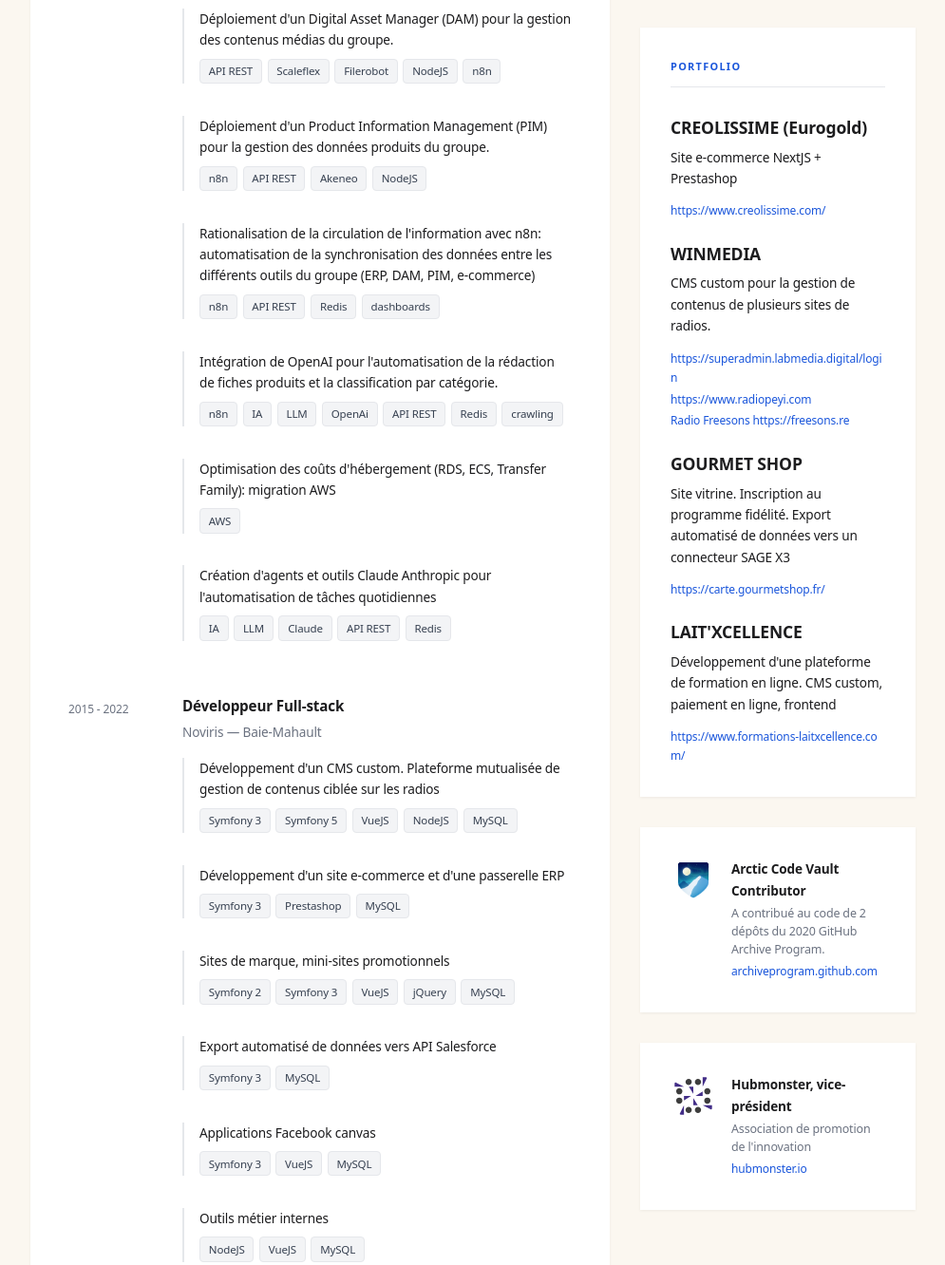
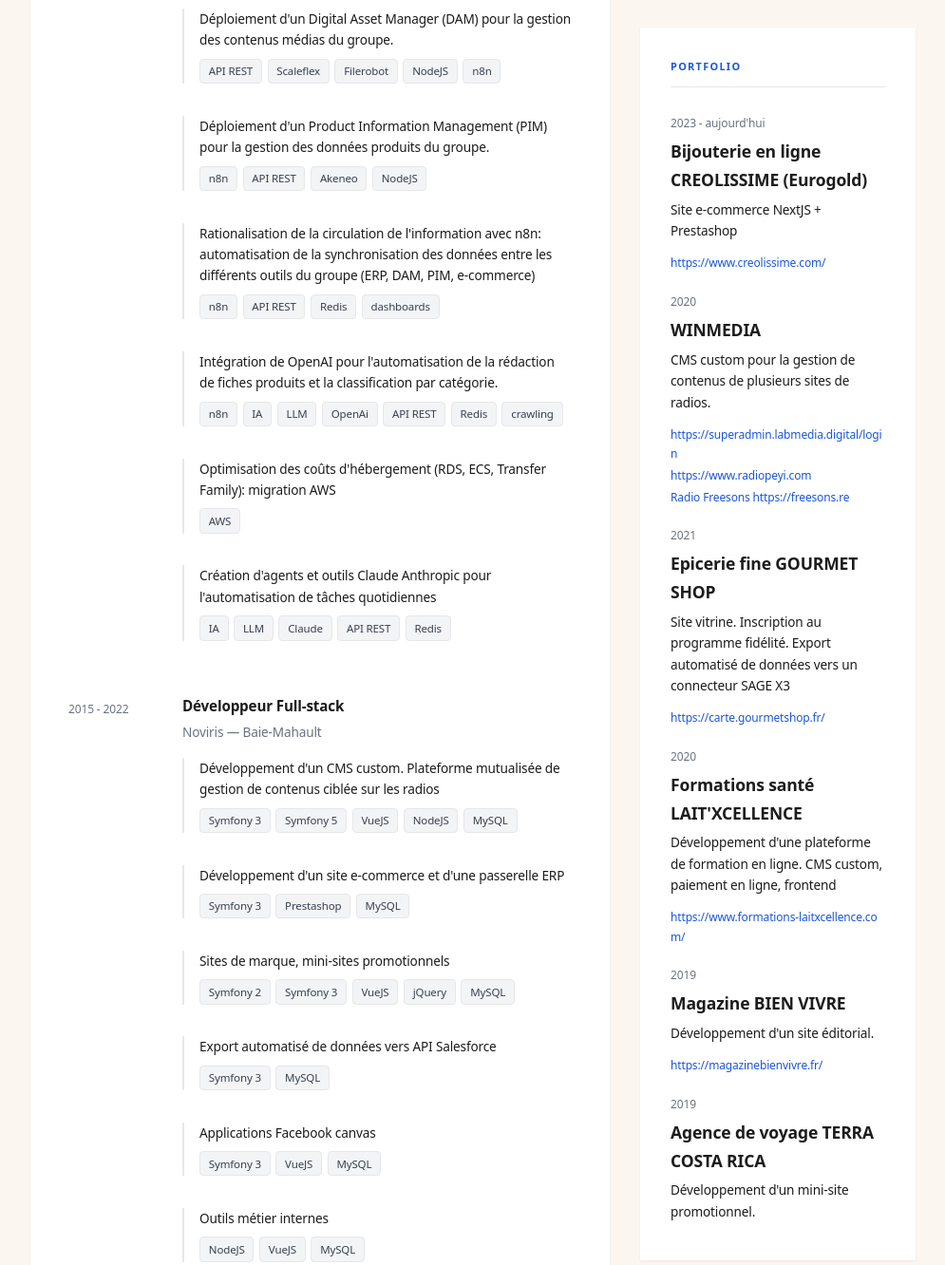
Before and after one commit to monlouisj/monlouisj.github.io, an Astro site: page / in a window 1280 px wide. Shown: the part 583-1915 px from the top of the page at 95% size, without its empty margins (142-1137 px from the left). Built offline with nearby package versions, Linux system fonts and the light colour scheme; Astro itself is replaced by a stand-in of ours; a web font is replaced by a local one.

Commit message:
+portfolio years

```diff
--- a/resume.json
+++ b/resume.json
@@ -154,12 +154,14 @@
   },
   "portfolio": [
     {
-      "name": "CREOLISSIME (Eurogold)",
+      "name": "Bijouterie en ligne CREOLISSIME (Eurogold)",
+      "period": "2023 - aujourd'hui",
       "description": "Site e-commerce NextJS + Prestashop",
       "url": "https://www.creolissime.com/"
     },
     {
       "name": "WINMEDIA",
+      "period": "2020",
       "description": "CMS custom pour la gestion de contenus de plusieurs sites de radios.",
       "urls": [
         "https://superadmin.labmedia.digital/login",
@@ -168,14 +170,28 @@
       ]
     },
     {
-      "name": "GOURMET SHOP",
+      "name": "Epicerie fine GOURMET SHOP",
+      "period": "2021",
       "description": "Site vitrine. Inscription au programme fidélité. Export automatisé de données vers un connecteur SAGE X3",
       "url": "https://carte.gourmetshop.fr/"
     },
     {
-      "name": "LAIT'XCELLENCE",
+      "name": "Formations santé LAIT'XCELLENCE",
+      "period": "2020",
       "description": "Développement d'une plateforme de formation en ligne. CMS custom, paiement en ligne, frontend",
       "url": "https://www.formations-laitxcellence.com/"
+    },
+    {
+      "name": "Magazine BIEN VIVRE",
+      "period": "2019",
+      "description": "Développement d'un site éditorial.",
+      "url": "https://magazinebienvivre.fr/"
+    },
+    {
+      "name": "Agence de voyage TERRA COSTA RICA",
+      "period": "2019",
+      "description": "Développement d'un mini-site promotionnel.",
+      "url": ""
     }
   ]
 }
--- a/src/pages/index.astro
+++ b/src/pages/index.astro
@@ -248,6 +248,7 @@ const description = `${personal.name}, ${personal.title}. ${experience.length} a
 							{
 								portfolio.map((item) => (
 									<li class="portfolio-item">
+										{item.period && <span class="period">{item.period}</span>}
 										<h3>{item.name}</h3>
 										<span class="project-desc">
 											{item.description}
```
